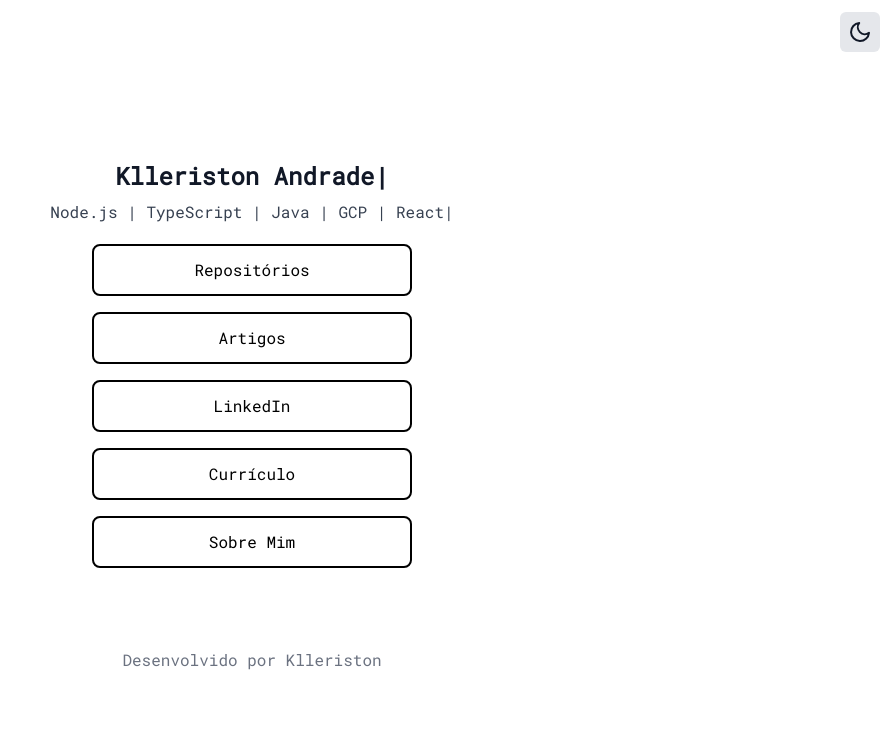
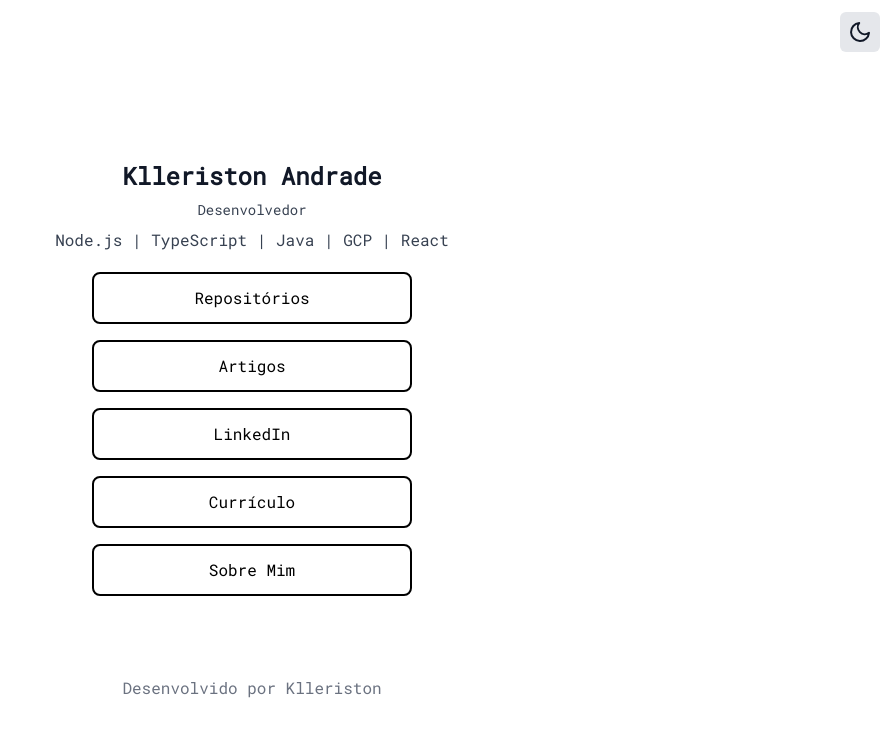
Before and after one commit to Klleriston/kekz, a Next.js app: page / in a window 1280 px wide. Shown: the top 736 px of the page, without its empty margins (388-1280 px from the left). Built offline with nearby package versions, Linux system fonts and the light colour scheme.

Commit message:
feat: add desc

```diff
--- a/src/app/components/Profile.tsx
+++ b/src/app/components/Profile.tsx
@@ -6,10 +6,13 @@ export function Profile() {
     return (
         <div className="flex flex-col items-center">
             <h1 className="text-2xl font-bold text-gray-900 dark:text-white">
-                <TypeAnimation sequence={["Klleriston Andrade", 2000]} repeat={Infinity} />
+                <TypeAnimation sequence={["Klleriston Andrade", 3000]} repeat={Infinity} cursor={false} />
             </h1>
+            <h3 className="mt-2 text-gray-700 dark:text-gray-300 text-sm">
+                <TypeAnimation sequence={["Desenvolvedor", 3000]} cursor={false} />
+            </h3>
             <h3 className="mt-2 text-gray-700 dark:text-gray-300">
-                <TypeAnimation sequence={["Node.js | TypeScript | Java | GCP | React", 2000]} repeat={Infinity} />
+                <TypeAnimation sequence={["Node.js | TypeScript | Java | GCP | React", 2000]} cursor={false} />
             </h3>
         </div>
     );
```
